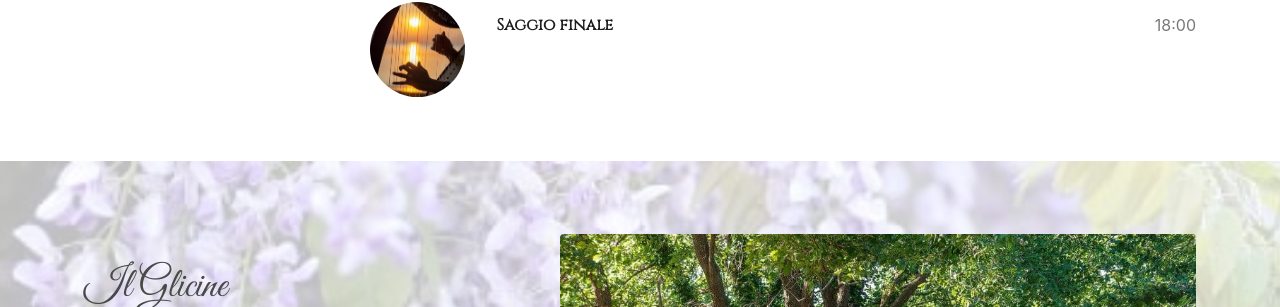
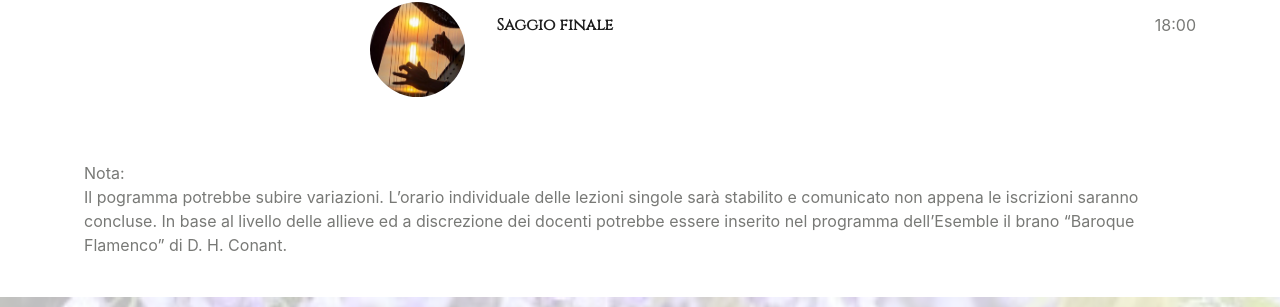
Before and after one commit to HarpLabSicilia/HarpLabSicilia.github.io, a plain HTML site: page index.html in a window 1280 px wide. Shown: the part 3906-4213 px from the top of the page. Drawn offline with nearby package versions, Linux system fonts and the light colour scheme.

Commit message:
Add note al programma

```diff
--- a/index.html
+++ b/index.html
@@ -406,7 +406,12 @@
 					</div>
 				</div>
 			</div>
-
+			<p style="margin-bottom: 2.5rem;">
+				Nota:<br>
+				Il pogramma potrebbe subire variazioni.
+				L’orario individuale delle lezioni singole sarà stabilito e comunicato non appena le iscrizioni saranno concluse.
+				In base al livello delle allieve ed a discrezione dei docenti potrebbe essere inserito nel programma dell’Esemble il brano “Baroque Flamenco” di D. H. Conant.
+			</p>
 		</div>
 	</div>
 
```
